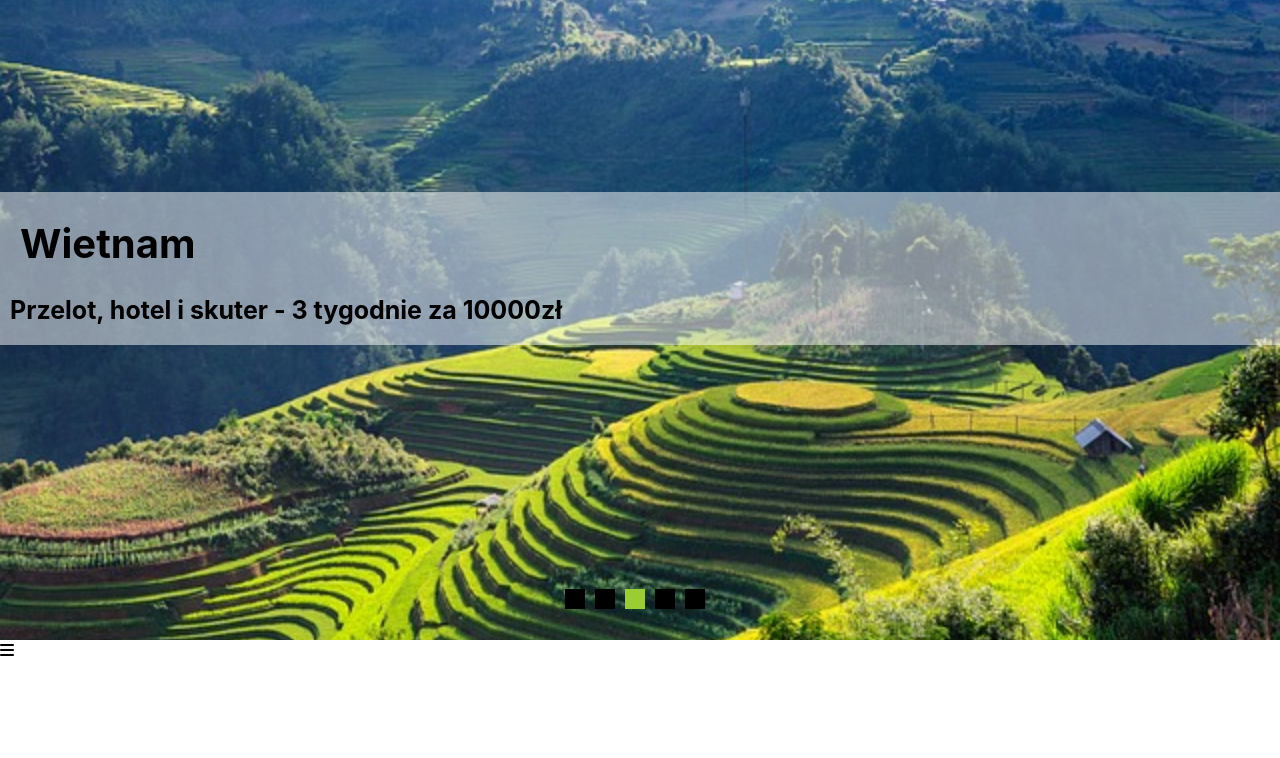
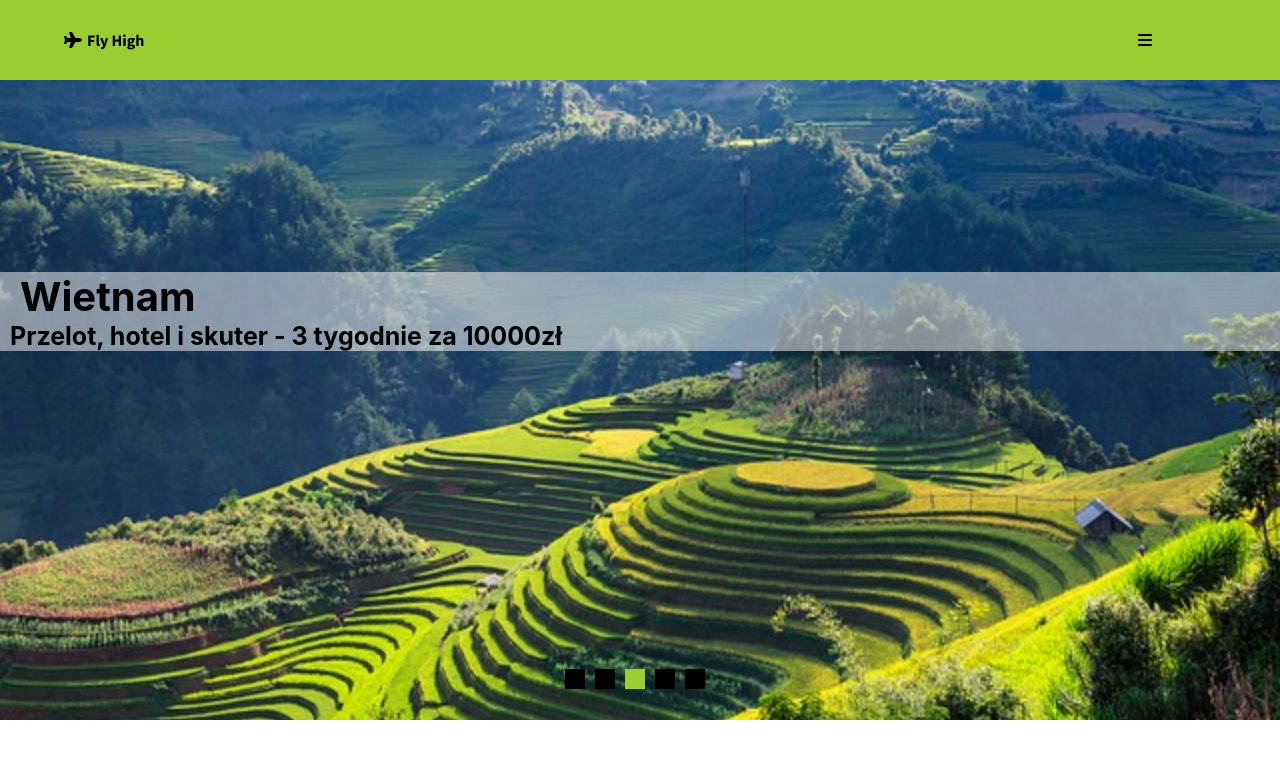
Before and after one commit to AnnaJarocinska/travel-agency-website, a React (Create React App) app: page / in a window 1280 px wide. Shown: the top 758 px of the page. Built offline with nearby package versions, Linux system fonts and the light colour scheme.

Commit message:
Add NavBar

```diff
--- a/public/index.html
+++ b/public/index.html
@@ -11,6 +11,8 @@
 
   <title>React App</title>
   <script src="https://kit.fontawesome.com/8889306f4d.js"></script>
+  <link href="https://fonts.googleapis.com/css?family=Source+Sans+Pro:400,700&display=swap&subset=latin-ext" rel="stylesheet">
+
 </head>
 
 <body>
--- a/src/components/App.js
+++ b/src/components/App.js
@@ -1,12 +1,12 @@
 import React from 'react';
 import Header from './Header';
-import NavIcon from './NavIcon';
+import NavBar from './NavBar';
 
 function App() {
   return (
     <React.Fragment>
+      <NavBar />
       <Header />
-      <NavIcon />
     </React.Fragment>
   );
 }
--- /dev/null
+++ b/src/components/NavBar.js
@@ -0,0 +1,19 @@
+import React from 'react';
+import NavIcon from './NavIcon'
+
+const NavBar = (props) => {
+    return (
+        <>
+            <nav className="navigationBar">
+                <div className="navigationBar__logo">
+                <i className="fas fa-plane"></i>
+                <span className="navigationBar__companyName">Fly High</span>
+                <NavIcon />
+                </div>
+
+            </nav>
+        </>
+    )
+}
+
+export default NavBar;
--- a/src/components/NavIcon.js
+++ b/src/components/NavIcon.js
@@ -20,7 +20,7 @@ class NavIcon extends React.Component {
         const isClicked = this.state.isClicked;
         const isIconVisible = this.state.isIconVisible;
         let icon;
-        if (isIconVisible) { icon = <i class="fas fa-bars" onClick={this.handleNavIconClick}></i>}
+        if (isIconVisible) { icon =<div className="navigationBar__Icon"> <i className="fas fa-bars" onClick={this.handleNavIconClick}></i></div>}
         else { icon = null }
         return (
             <>
--- a/src/styles/mobilenavigation.css
+++ b/src/styles/mobilenavigation.css
@@ -1,8 +1,41 @@
+*{
+    margin:0;
+    padding:0;
+    box-sizing: border-box;
+
+}
 .navigation__mobile-visible{
-    width: 200px;
-    height: 200px;
+    width: 100%;
+    height: 90vh;
     background-color:yellowgreen;
+    z-index: 100000;
     position: absolute;
-    top: 80%;
-    left:50%;
+    top:10vh;
+    left:0;
 }
+
+.navigationBar__Icon{
+    text-align: right;
+    line-height: 10vh;
+    position: absolute;
+    top:0;
+    right:10%;
+}
+
+.navigationBar{
+    width: 100%;
+    height: 10vh;
+    background-color:yellowgreen;
+}
+
+.navigationBar__logo{
+    font-family: 'Cabin', sans-serif;
+    font-weight: bold;
+    line-height: 10vh;
+    margin-left:5%;
+    font-family: 'Source Sans Pro', sans-serif;
+}
+
+.navigationBar__companyName{
+    margin-left: 5px;
+}
```
